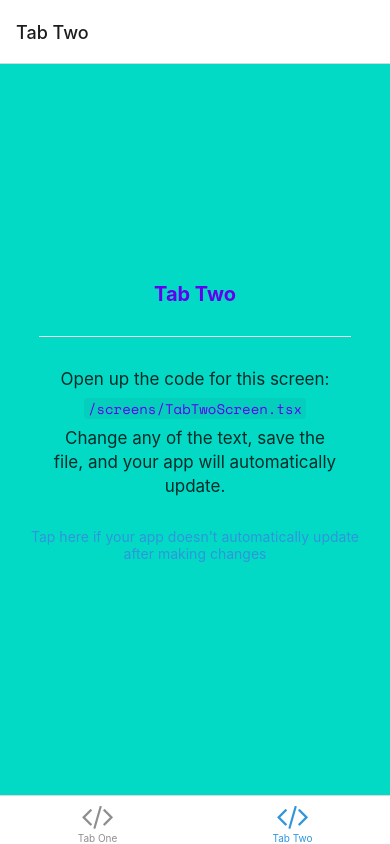
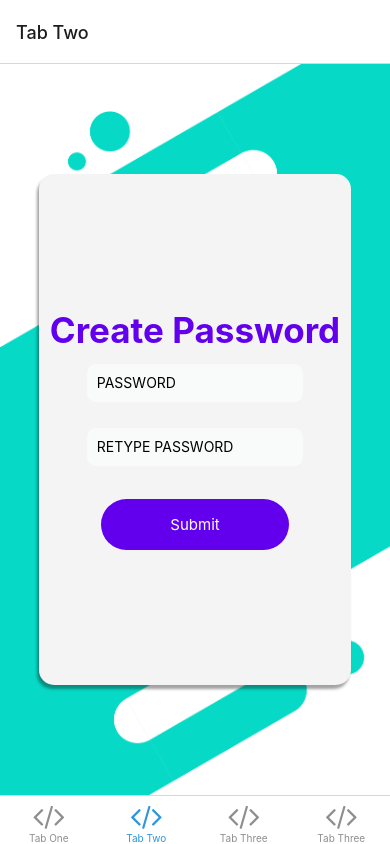
Before and after one commit to SebastianAlejos/Unitivity, a React Native app: screen /TabTwo in a window 390 px wide. Built offline with nearby package versions, Linux system fonts and the light colour scheme; what expo-linking would draw is missing.

Commit message:
Added the tabs to show all pages

```diff
--- a/navigation/index.tsx
+++ b/navigation/index.tsx
@@ -16,6 +16,8 @@ import ModalScreen from '../screens/ModalScreen';
 import NotFoundScreen from '../screens/NotFoundScreen';
 import TabOneScreen from '../screens/TabOneScreen';
 import TabTwoScreen from '../screens/TabTwoScreen';
+import TabThreeScreen from '../screens/TabThreeScreen';
+import TabFourScreen from '../screens/TabFourScreen';
 import { RootStackParamList, RootTabParamList, RootTabScreenProps } from '../types';
 import LinkingConfiguration from './LinkingConfiguration';
 
@@ -92,6 +94,22 @@ function BottomTabNavigator() {
           tabBarIcon: ({ color }) => <TabBarIcon name="code" color={color} />,
         }}
       />
+      <BottomTab.Screen
+        name="TabThree"
+        component={TabThreeScreen}
+        options={{
+          title: 'Tab Three',
+          tabBarIcon: ({ color }) => <TabBarIcon name="code" color={color} />,
+        }}
+      />
+      <BottomTab.Screen
+        name="TabFour"
+        component={TabFourScreen}
+        options={{
+          title: 'Tab Three',
+          tabBarIcon: ({ color }) => <TabBarIcon name="code" color={color} />,
+        }}
+      />
     </BottomTab.Navigator>
   );
 }
--- a/screens/TabFourScreen.tsx
+++ b/screens/TabFourScreen.tsx
@@ -12,13 +12,26 @@ export default function TabFourScreen({ navigation }: RootTabScreenProps<'TabFou
     <ImageBackground source={require("../assets/images/splash_1.png")} resizeMode="cover" style={styles.image}>
       <View style={styles.container}>
         <View style={[styles.box, styles.shadowProp]}>
-          <Text style={styles.title}>Forgot Password</Text>
+          <Text style={styles.title}>Unitivity - Create Your Account</Text>
           <TextInput
+          placeholderTextColor="#000"
+          style={styles.input}
+          placeholder="NAME"
+          />
+          <TextInput
+          secureTextEntry={true}
           placeholderTextColor="#000"
           style={styles.input}
           placeholder="EMAIL"
           />
-          <Pressable style={styles.button} onPress={()=>{ alert('Please check your email for instructions to reset your password.'); }}>
+          <TextInput
+          secureTextEntry={true}
+          placeholderTextColor="#000"
+          style={styles.input}
+          placeholder="RETYPE EMAIL"
+          />
+          <Text>All accounts must be created using a .edu email address.</Text>
+          <Pressable style={styles.button} onPress={()=>{ alert('You have created your account successfully'); }}>
             <Text style={styles.label}>Submit</Text>
           </Pressable>
         </View>
--- a/screens/TabThreeScreen.tsx
+++ b/screens/TabThreeScreen.tsx
@@ -12,19 +12,13 @@ export default function TabThreeScreen({ navigation }: RootTabScreenProps<'TabTh
     <ImageBackground source={require("../assets/images/splash_1.png")} resizeMode="cover" style={styles.image}>
       <View style={styles.container}>
         <View style={[styles.box, styles.shadowProp]}>
-          <Text style={styles.title}>Create Password</Text>
+          <Text style={styles.title}>Forgot Password</Text>
           <TextInput
           placeholderTextColor="#000"
           style={styles.input}
-          placeholder="PASSWORD"
+          placeholder="EMAIL"
           />
-          <TextInput
-          secureTextEntry={true}
-          placeholderTextColor="#000"
-          style={styles.input}
-          placeholder="RETYPE PASSWORD"
-          />
-          <Pressable style={styles.button} onPress={()=>{ alert('You have created your password successfully'); }}>
+          <Pressable style={styles.button} onPress={()=>{ alert('Please check your email for instructions to reset your password.'); }}>
             <Text style={styles.label}>Submit</Text>
           </Pressable>
         </View>
--- a/screens/TabTwoScreen.tsx
+++ b/screens/TabTwoScreen.tsx
@@ -1,15 +1,35 @@
-import { StyleSheet } from 'react-native';
+import EditScreenInfo from '../components/EditScreenInfo';
+import { RootTabScreenProps } from '../types';
+import { Alert, Button, ImageBackground, Pressable, StyleSheet, Text, TextInput, View } from "react-native";
+import {Card, Icon } from 'react-native-elements';
+import React from 'react';
 
-import EditScreenInfo from '../components/EditScreenInfo';
-import { Text, View } from '../components/Themed';
+const image = { uri: "../assets/images/splash_1.png" };
 
-export default function TabTwoScreen() {
+
+export default function TabTwoScreen({ navigation }: RootTabScreenProps<'TabTwo'>) {
   return (
-    <View style={styles.container}>
-      <Text style={styles.title}>Tab Two</Text>
-      <View style={styles.separator} lightColor="#eee" darkColor="rgba(255,255,255,0.1)" />
-      <EditScreenInfo path="/screens/TabTwoScreen.tsx" />
-    </View>
+    <ImageBackground source={require("../assets/images/splash_1.png")} resizeMode="cover" style={styles.image}>
+      <View style={styles.container}>
+        <View style={[styles.box, styles.shadowProp]}>
+          <Text style={styles.title}>Create Password</Text>
+          <TextInput
+          placeholderTextColor="#000"
+          style={styles.input}
+          placeholder="PASSWORD"
+          />
+          <TextInput
+          secureTextEntry={true}
+          placeholderTextColor="#000"
+          style={styles.input}
+          placeholder="RETYPE PASSWORD"
+          />
+          <Pressable style={styles.button} onPress={()=>{ alert('You have created your password successfully'); }}>
+            <Text style={styles.label}>Submit</Text>
+          </Pressable>
+        </View>
+      </View>
+    </ImageBackground>
   );
 }
 
@@ -19,13 +39,75 @@ const styles = StyleSheet.create({
     alignItems: 'center',
     justifyContent: 'center',
   },
+  text:{
+    color: '#6200EE'
+  },
   title: {
-    fontSize: 20,
+    fontSize: 35,
     fontWeight: 'bold',
+    color: '#6200EE',
   },
   separator: {
     marginVertical: 30,
     height: 1,
     width: '80%',
   },
+  image: {
+    flex: 1,
+    width:'100%',
+    height:'100%',
+    justifyContent: "center"
+  },
+  button: {
+    alignItems: 'center',
+    justifyContent: 'center',
+    height:'10%',
+    width:'60%',
+    paddingVertical: 12,
+    paddingHorizontal: 32,
+    borderRadius: 50,
+    elevation: 3,
+    backgroundColor: '#6200EE',
+    marginTop:20,
+  },
+  subutton: {
+    alignItems: 'center',
+    marginTop:20,
+    justifyContent: 'center',
+    height:'10%',
+    width:'60%',
+    paddingVertical: 12,
+    paddingHorizontal: 32,
+    borderRadius: 50,
+    elevation: 3,
+    backgroundColor: '#3700B3',
+  },
+  label:{
+    fontSize:15,
+    color: 'white'
+  },
+  input: {
+    backgroundColor:'#f9fafa',
+    height: 40,
+    width:'70%',
+    margin: 12,
+    borderWidth: 1,
+    padding: 10,
+    borderRadius:10,
+    borderColor:'#F4F4F4'
+  },
+  box:{
+    alignItems: 'center',
+    justifyContent: 'center',
+    height:'70%',
+    width:'80%',
+    borderRadius:15,
+    backgroundColor:'#F4F4F4',
+  },
+  shadowProp: {
+    shadowColor: '#171717',
+    shadowOffset: {width: -2, height: 4},
+    shadowOpacity: 0.4,
+    shadowRadius: 3,
+  },
 });
--- a/types.tsx
+++ b/types.tsx
@@ -27,6 +27,8 @@ export type RootStackScreenProps<Screen extends keyof RootStackParamList> = Nati
 export type RootTabParamList = {
   TabOne: undefined;
   TabTwo: undefined;
+  TabThree: undefined;
+  TabFour: undefined;
 };
 
 export type RootTabScreenProps<Screen extends keyof RootTabParamList> = CompositeScreenProps<
```
Also changed, not shown: screens/TabFiveScreen.tsx (deleted, +0 -120 lines).
